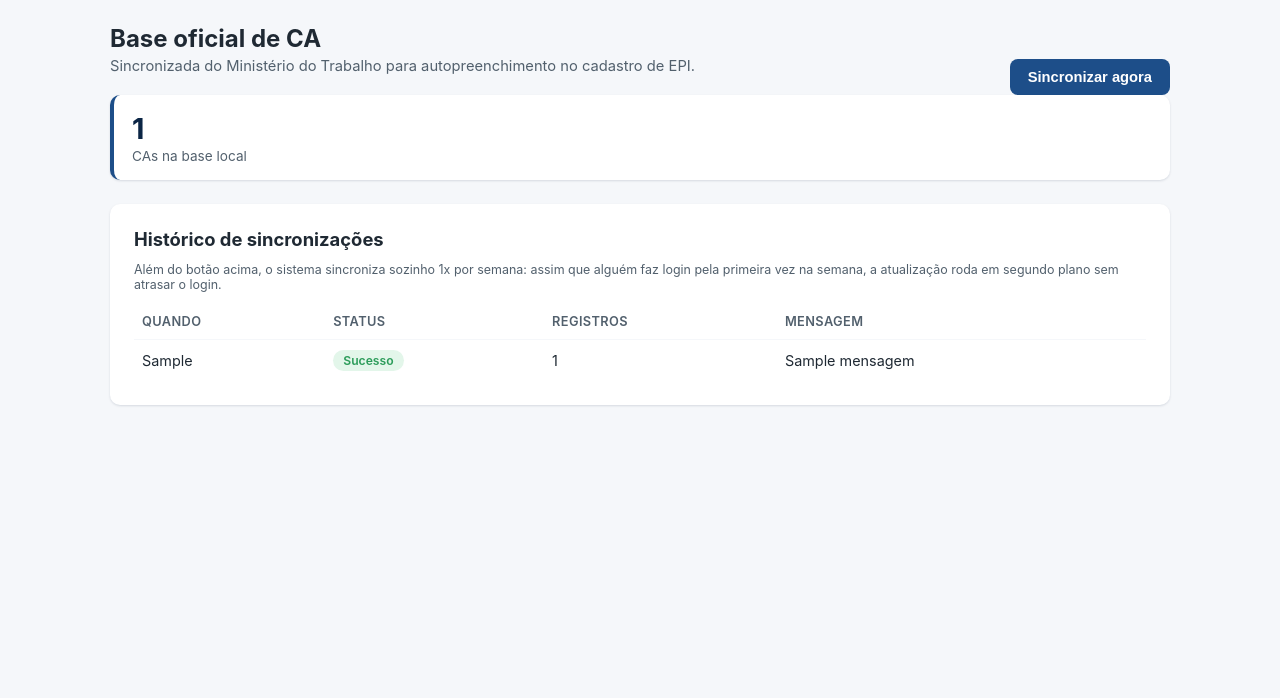
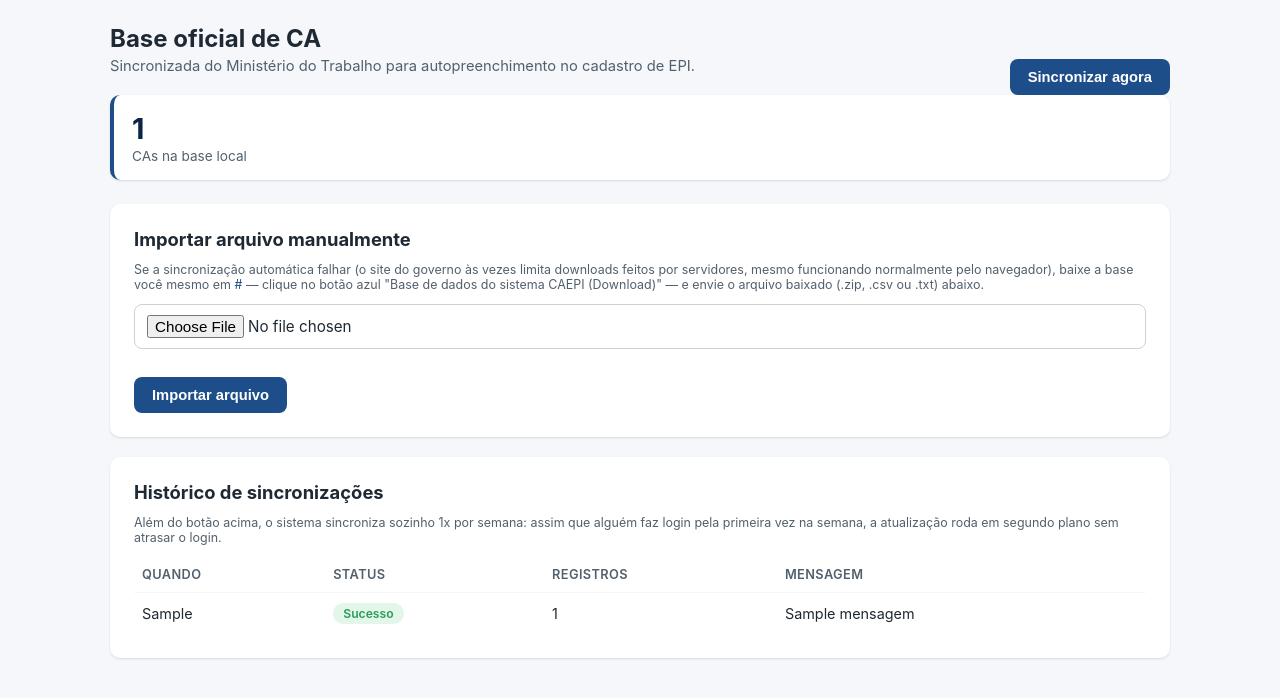
Before and after one commit to thiagorgomberg-star/controle-epi, a Flask app: template epi-controle/app/templates/admin/ca_status.html in a window 1280 px wide. Shown: the top 698 px of the page. Run offline with Flask 3, Linux system fonts and the light colour scheme; the template is opened without the code that fills it: most values are stand-ins (such as "Sample title", 1, 10 or a date in 2020); some libraries are stand-ins or nearby versions.

Commit message:
Add manual import link and form to CA status screen
Mostra o link oficial de download manual (ConsultaCAInternet.aspx) e adiciona o formulario de upload na tela /ca/status, complementando o backend de importacao manual adicionado em ca_sync.py.

```diff
--- a/epi-controle/app/templates/admin/ca_status.html
+++ b/epi-controle/app/templates/admin/ca_status.html
@@ -17,6 +17,22 @@
       <div class="numero">{{ total_ca }}</div>
       <div class="rotulo">CAs na base local</div>
     </div>
+  </div>
+
+  <div class="cartao">
+    <h2>Importar arquivo manualmente</h2>
+    <p class="campo-ajuda" style="margin-bottom:12px">
+      Se a sincronização automática falhar (o site do governo às vezes limita downloads feitos por
+      servidores, mesmo funcionando normalmente pelo navegador), baixe a base você mesmo em
+      <a href="{{ url_consulta_ca }}" target="_blank" rel="noopener">{{ url_consulta_ca }}</a>
+      — clique no botão azul "Base de dados do sistema CAEPI (Download)" — e envie o arquivo baixado
+      (.zip, .csv ou .txt) abaixo.
+    </p>
+    <form method="post" action="{{ url_for('ca_sync.importar') }}" enctype="multipart/form-data"
+          style="display:flex;gap:12px;align-items:center;flex-wrap:wrap">
+      <input type="file" name="arquivo" accept=".zip,.csv,.txt" required>
+      <button class="botao" type="submit">Importar arquivo</button>
+    </form>
   </div>
 
   <div class="cartao">
```
